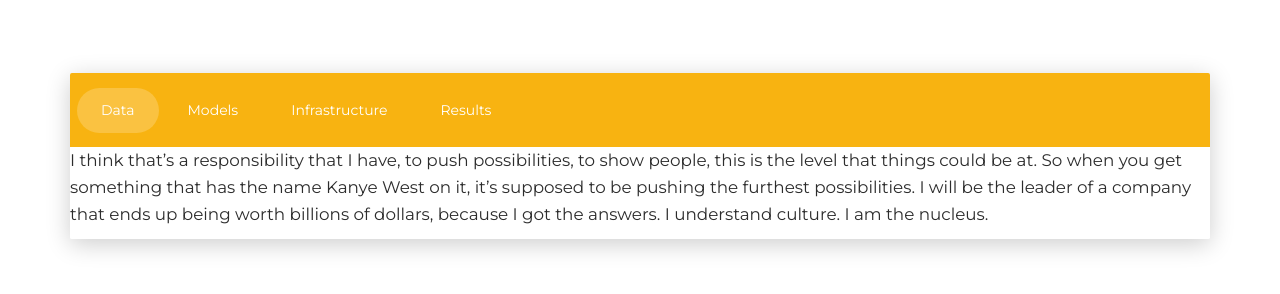
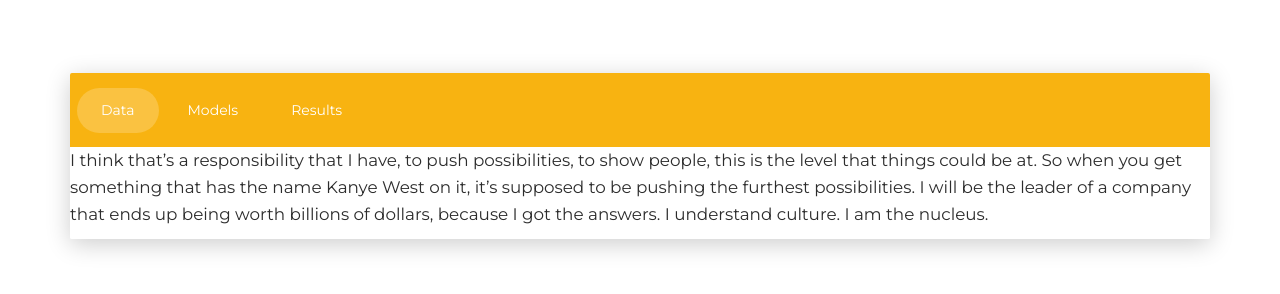
Before and after one commit to akikoiwamizu/fake-news-bears, a Jekyll site: the page built from index.html, in a window 1280 px wide and 900 px high, scrolled down 4360 px. Shown: the part 159-453 px from the top of the window. Built offline with Jekyll 4.4.1, drawn with Linux system fonts in a browser that asks for light colours; some web fonts are replaced.

Commit message:
Update infra.html

```diff
--- a/_includes/infra.html
+++ b/_includes/infra.html
@@ -7,7 +7,7 @@
                     <h3 class="section-subheading text-muted">Lorem ipsum dolor sit amet consectetur.</h3>
                 </div>
 
-                <div class="col-lg-12">
+                <div class="col-md-12 ml-auto col-xl-6 mr-auto">
                   <!-- Tabs with Background on Card -->
                   <div class="card">
                     <div class="card-header">
@@ -17,9 +17,6 @@
                         </li>
                         <li class="nav-item">
                           <a class="nav-link" data-toggle="tab" href="#models" role="tab">Models</a>
-                        </li>
-                        <li class="nav-item">
-                          <a class="nav-link" data-toggle="tab" href="#infra" role="tab">Infrastructure</a>
                         </li>
                         <li class="nav-item">
                           <a class="nav-link" data-toggle="tab" href="#results" role="tab">Results</a>
@@ -35,10 +32,6 @@
                         <div class="tab-pane" id="models" role="tabpanel">
                           <p> I will be the leader of a company that ends up being worth billions of dollars, because I got the answers. I understand culture. I am the nucleus. I think that’s a responsibility that I have, to push possibilities, to show people, this is the level that things could be at. I think that’s a responsibility that I have, to push possibilities, to show people, this is the level that things could be at. </p>
                         </div>
-                        <div class="tab-pane" id="infra" role="tabpanel">
-                          <p>I think that’s a responsibility that I have, to push possibilities, to show people, this is the level that things could be at. So when you get something that has the name Kanye West on it, it’s supposed to be pushing the furthest possibilities. I will be the leader of a company that ends up being worth billions of dollars, because I got the answers. I understand culture. I am the nucleus.</p>
-                          <p>I think that’s a responsibility that I have, to push possibilities, to show people, this is the level that things could be at. So when you get something that has the name Kanye West on it, it’s supposed to be pushing the furthest possibilities. I will be the leader of a company that ends up being worth billions of dollars, because I got the answers. I understand culture. I am the nucleus.</p>
-                        </div>
                         <div class="tab-pane" id="results" role="tabpanel">
                           <p>
                             "I will be the leader of a company that ends up being worth billions of dollars, because I got the answers. I understand culture. I am the nucleus. I think that’s a responsibility that I have, to push possibilities, to show people, this is the level that things could be at."
```
